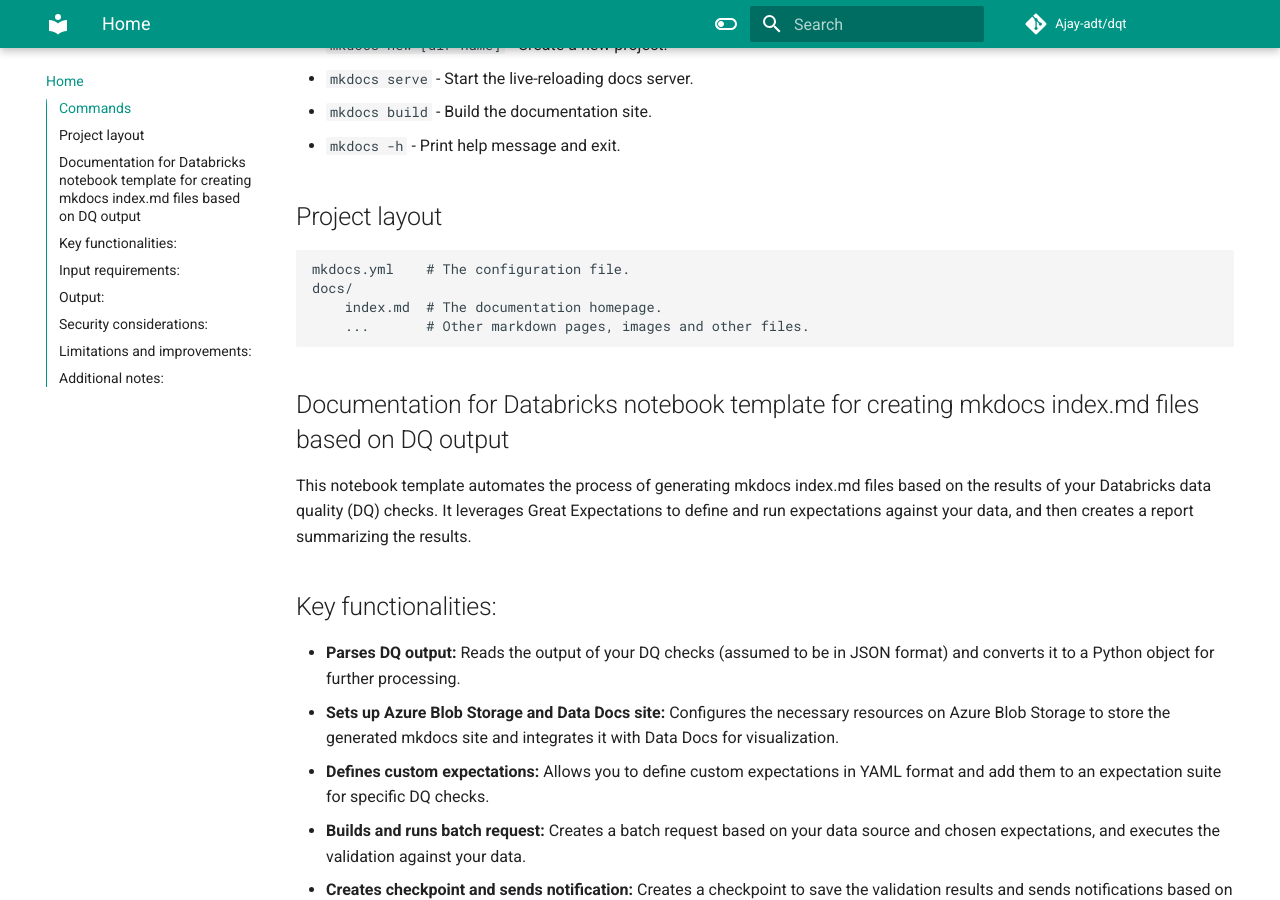
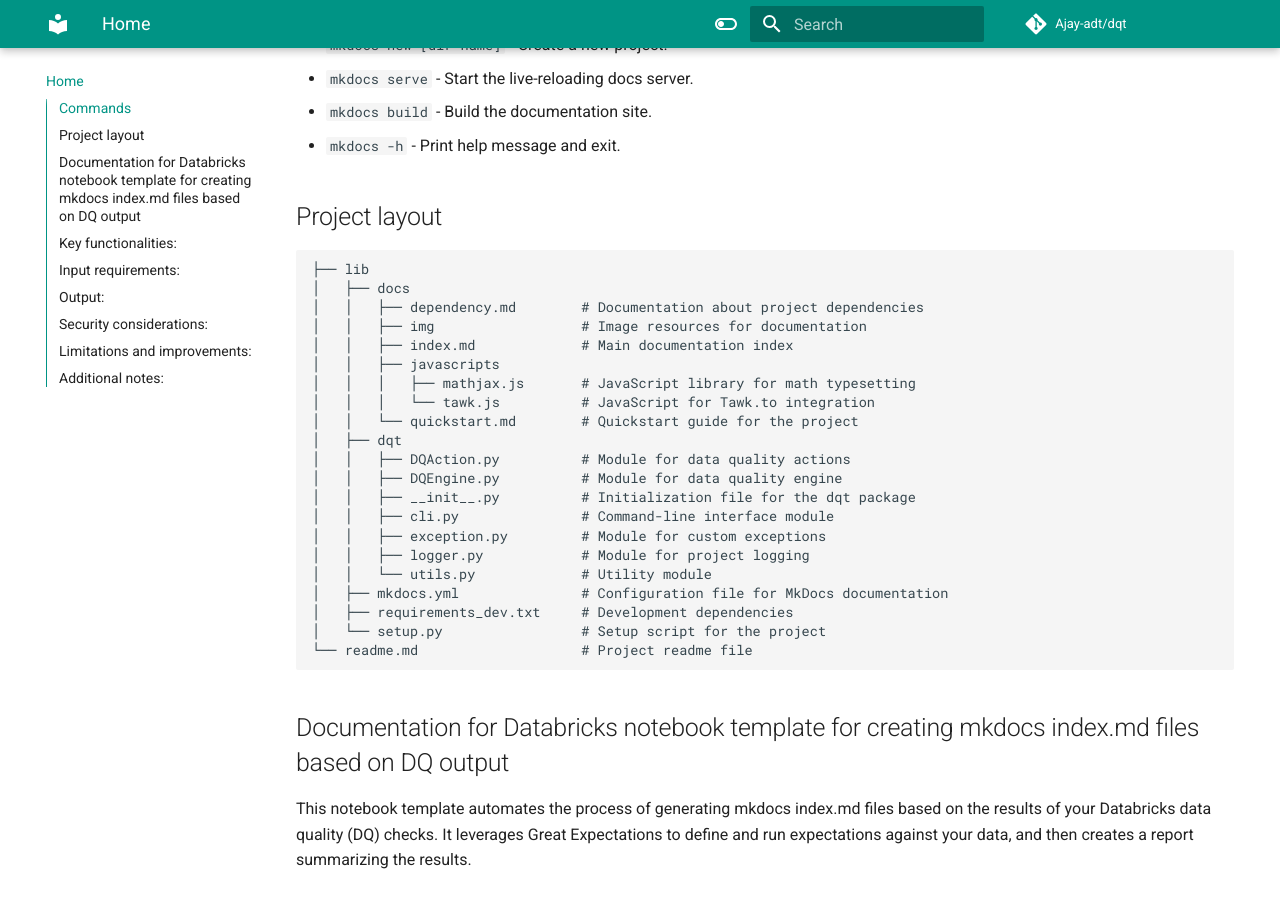
Before and after one commit to Ajay-adt/dqt, an MkDocs documentation site: the page built from docs/index.md, in a window 1280 px wide and 900 px high, scrolled down 312 px. Built offline with MkDocs 1.6.1 and Material for MkDocs 9.7.7, drawn with Linux system fonts in a browser that asks for light colours; comment, search, counter and statistics services are not loaded.

Commit message:
Update index.md

```diff
--- a/docs/index.md
+++ b/docs/index.md
@@ -11,11 +11,27 @@
 
 ## Project layout
 
-    mkdocs.yml    # The configuration file.
-    docs/
-        index.md  # The documentation homepage.
-        ...       # Other markdown pages, images and other files.
-
+    ├── lib
+    │   ├── docs
+    │   │   ├── dependency.md        # Documentation about project dependencies
+    │   │   ├── img                  # Image resources for documentation
+    │   │   ├── index.md             # Main documentation index
+    │   │   ├── javascripts
+    │   │   │   ├── mathjax.js       # JavaScript library for math typesetting
+    │   │   │   └── tawk.js          # JavaScript for Tawk.to integration
+    │   │   └── quickstart.md        # Quickstart guide for the project
+    │   ├── dqt
+    │   │   ├── DQAction.py          # Module for data quality actions
+    │   │   ├── DQEngine.py          # Module for data quality engine
+    │   │   ├── __init__.py          # Initialization file for the dqt package
+    │   │   ├── cli.py               # Command-line interface module
+    │   │   ├── exception.py         # Module for custom exceptions
+    │   │   ├── logger.py            # Module for project logging
+    │   │   └── utils.py             # Utility module
+    │   ├── mkdocs.yml               # Configuration file for MkDocs documentation
+    │   ├── requirements_dev.txt     # Development dependencies
+    │   └── setup.py                 # Setup script for the project
+    └── readme.md                    # Project readme file
 ## Documentation for Databricks notebook template for creating mkdocs index.md files based on DQ output
 
 This notebook template automates the process of generating mkdocs index.md files based on the results of your Databricks data quality (DQ) checks. It leverages Great Expectations to define and run expectations against your data, and then creates a report summarizing the results.
```
